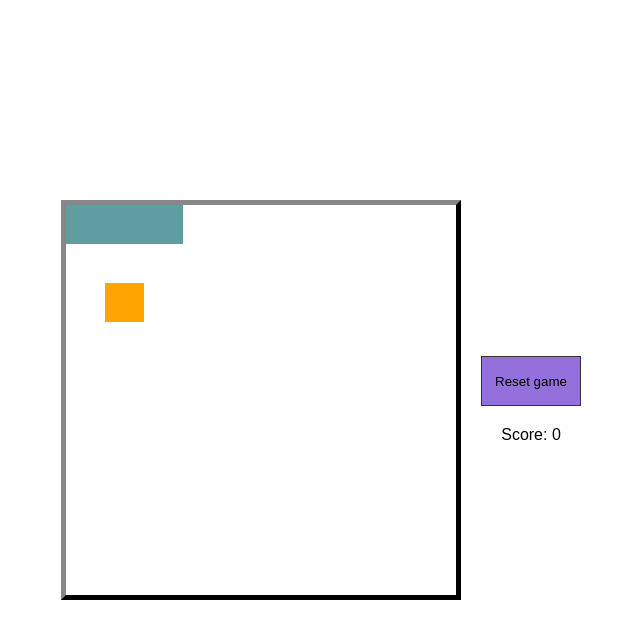
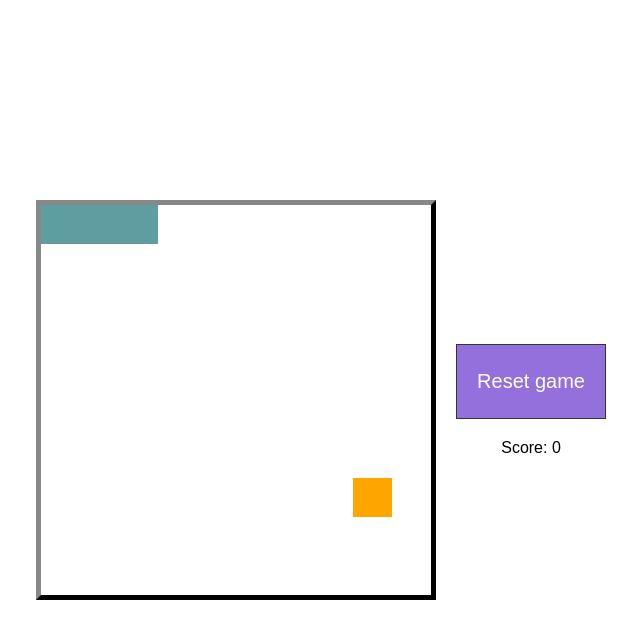
Before and after one commit to yllsson/snake, a plain HTML site: page index.html in a window 1280 px wide. Both pictures are taken after a click on the button "Start game". Shown: the whole page, without its empty margins (319-959 px from the left). Drawn offline with Linux system fonts and the light colour scheme.

Commit message:
Handle fruit spawning and handle if fruit is eaten

```diff
--- a/app.js
+++ b/app.js
@@ -1,27 +1,36 @@
 window.addEventListener('DOMContentLoaded', () => {
   console.log('DOM loaded');
 
+  // grab button and game squares
   const startStopButton = document.getElementById('startStopButton');
   const squares = document.querySelectorAll('.gameBoard div');
-  console.log(squares);
+  const scoreDisplay = document.querySelector('span');
 
+  // snake
   let snake = [0, 0, 0];
   let snakeHeadPosition = snake[0];
   squares[snakeHeadPosition].classList.add('snake');
+
+  // fruit
+  let fruitPosition = 0;
+
+  // states
   const width = 10;
   let direction = 0;
   let snakeSpeed = 1000;
   let interval;
   let gameIsRunning = false;
+  let score = 0;
 
   const startStopGame = () => {
     if (!gameIsRunning) {
       gameIsRunning = true;
-      direction += 1;
+      direction = 1;
       startStopButton.innerText = 'Reset game';
+      spawnFruit();
 
       interval = setInterval(() => {
-        console.log('Snake is moving');
+        console.log(`Snake is moving at ${snakeSpeed}`);
         handleSnakeMovement();
       }, snakeSpeed);
     } else {
@@ -29,23 +38,27 @@ window.addEventListener('DOMContentLoaded', () => {
     }
   };
 
+  startStopButton.addEventListener('click', startStopGame);
+
   const resetGame = () => {
+    console.log('clearing interval');
     clearInterval(interval);
+
+    gameIsRunning = false;
+    startStopButton.innerText = 'Start game';
+
     squares.forEach((square) => {
       square.classList.remove('snake');
     });
-    gameIsRunning = false;
-    startStopButton.innerText = 'Start game';
-    console.log('clearing interval');
 
     snake = [0, 0, 0];
     snakeHeadPosition = snake[0];
+    squares[snakeHeadPosition].classList.add('snake');
+
     direction = 0;
-
-    squares[snakeHeadPosition].classList.add('snake');
+    score = 0;
+    scoreDisplay.innerText = score;
   };
-
-  startStopButton.addEventListener('click', startStopGame);
 
   const handleSnakeMovement = () => {
     squares.forEach((square) => {
@@ -71,13 +84,29 @@ window.addEventListener('DOMContentLoaded', () => {
         snake.unshift(snakeHeadPosition + direction);
         snakeHeadPosition = snake[0];
 
-        console.log(snake);
-
         snake.forEach((square) => {
           squares[square].classList.add('snake');
         });
+
+        if (snakeHeadPosition === fruitPosition) {
+          spawnFruit();
+          score++;
+          scoreDisplay.innerText = score;
+          snake.push(tailPosition);
+          snakeSpeed -= 100;
+          clearInterval(interval);
+          interval = setInterval(() => {
+            handleSnakeMovement();
+          }, snakeSpeed);
+        }
       }
     }
+  };
+
+  const spawnFruit = () => {
+    squares[fruitPosition].classList.remove('fruit');
+    fruitPosition = Math.floor(Math.random() * 100);
+    squares[fruitPosition].classList.add('fruit');
   };
 
   window.addEventListener('keyup', (event) => {
--- a/index.html
+++ b/index.html
@@ -30,7 +30,7 @@
       <div></div>
       <div></div>
       <div></div>
-      <div class="fruit"></div>
+      <div></div>
       <div></div>
       <div></div>
       <div></div>
--- a/style.css
+++ b/style.css
@@ -44,10 +44,12 @@ body {
 
 button {
   background-color: mediumpurple;
+  color: #fff;
+  font-size: 2rem;
   border: 0.1rem solid #333;
   margin-bottom: 2rem;
-  height: 5rem;
-  width: 10rem;
+  height: 7.5rem;
+  width: 15rem;
 }
 
 button:hover {
```
